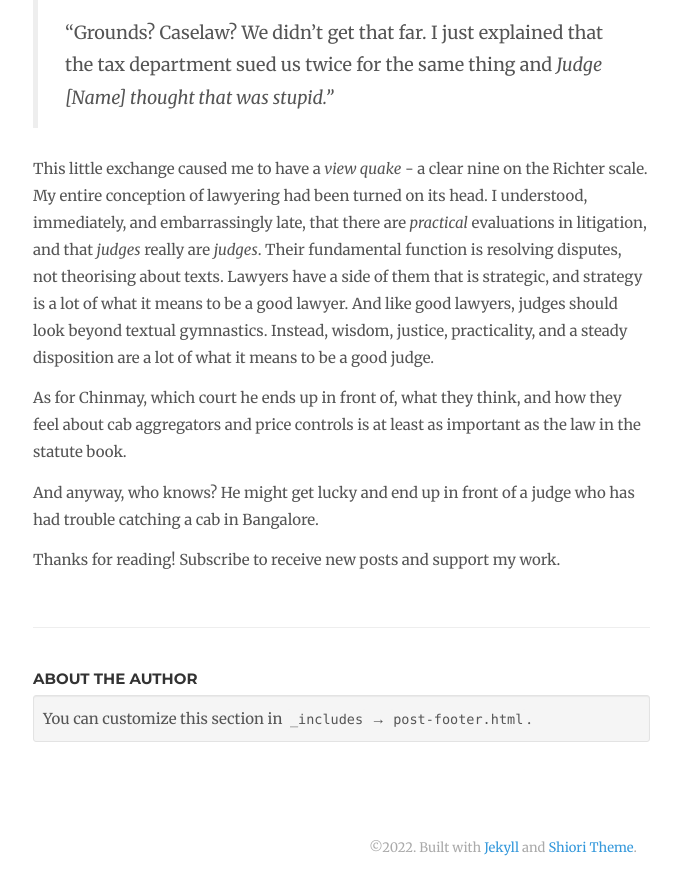
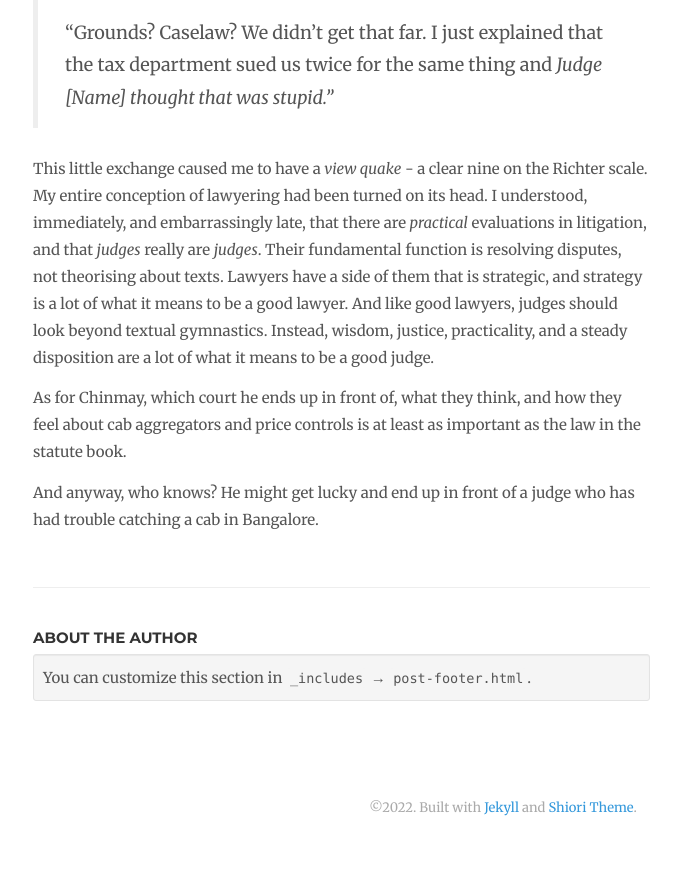
Before and after one commit to annihalated/annihalated.github.io, a Jekyll site: the page built from _posts/2022-10-24-tipping-the-odds.md, in a window 1280 px wide and 900 px high, scrolled down 6378 px. Shown: the top 895 px of the window, without its empty margins (137-818 px from the left). Built offline with Jekyll 4.4.1, drawn with Linux system fonts in a browser that asks for light colours; nearby versions of some CDN libraries; comment, search, counter and statistics services are not loaded; after the commit the page ends 7238 px from its top, so only the background shows below that.

Commit message:
More small changes

```diff
--- a/_posts/2022-10-24-tipping-the-odds.md
+++ b/_posts/2022-10-24-tipping-the-odds.md
@@ -112,5 +112,3 @@ This little exchange caused me to have a *view quake* - a clear nine on the Rich
 As for Chinmay, which court he ends up in front of, what they think, and how they feel about cab aggregators and price controls is at least as important as the law in the statute book.
 
 And anyway, who knows? He might get lucky and end up in front of a judge who has had trouble catching a cab in Bangalore.
-
-Thanks for reading! Subscribe to receive new posts and support my work.
```
